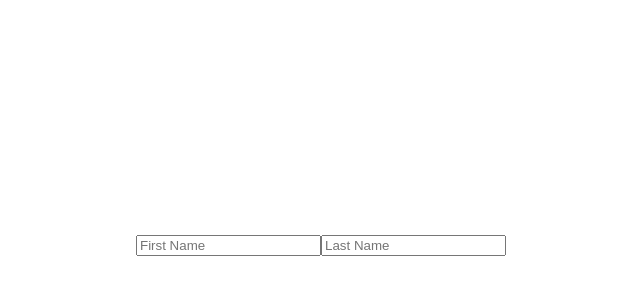
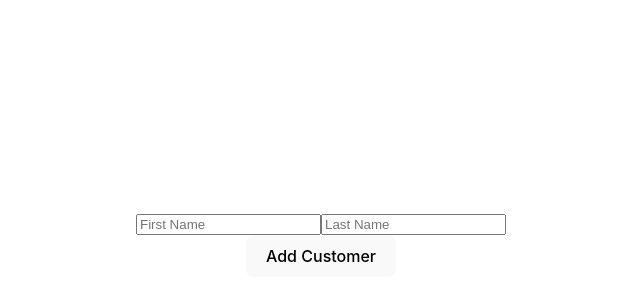
Before and after one commit to In-Class-Projects/react_demo_start, a React (Vite) app: page / in a window 1280 px wide. Shown: the part 156-456 px from the top of the page, without its empty margins (319-959 px from the left). Built offline with nearby package versions, Linux system fonts and the light colour scheme.

Commit message:
print data using button on click

```diff
--- a/src/App.tsx
+++ b/src/App.tsx
@@ -9,21 +9,29 @@ function App() {
         lastName: "",
     });
 
-    function handleInputChange(e: React.ChangeEvent<HTMLInputElement>) {
+    const [firstName, setFirstName] = useState("");
+    const [lastName, setLastName] = useState("");
+
+    function addCustomer() {
         setCustomer({
             ...customer,
-            [e.target.name]: e.target.value,
+            firstName: firstName,
+            lastName: lastName,
         })
     }
 
     return (
         <>
             <input name={"firstName"} type="text" placeholder={"First Name"} onChange= {(e) =>{
-                handleInputChange(e)
+                setFirstName(e.target.value)
             }}/>
             <input name={"lastName"} type="text" placeholder={"Last Name"} onChange= {(e) =>{
-                handleInputChange(e)
+                setLastName(e.target.value)
             }}/>
+
+            <br/>
+
+            <button onClick={addCustomer}>Add Customer</button>
 
             <br/>
 
```
